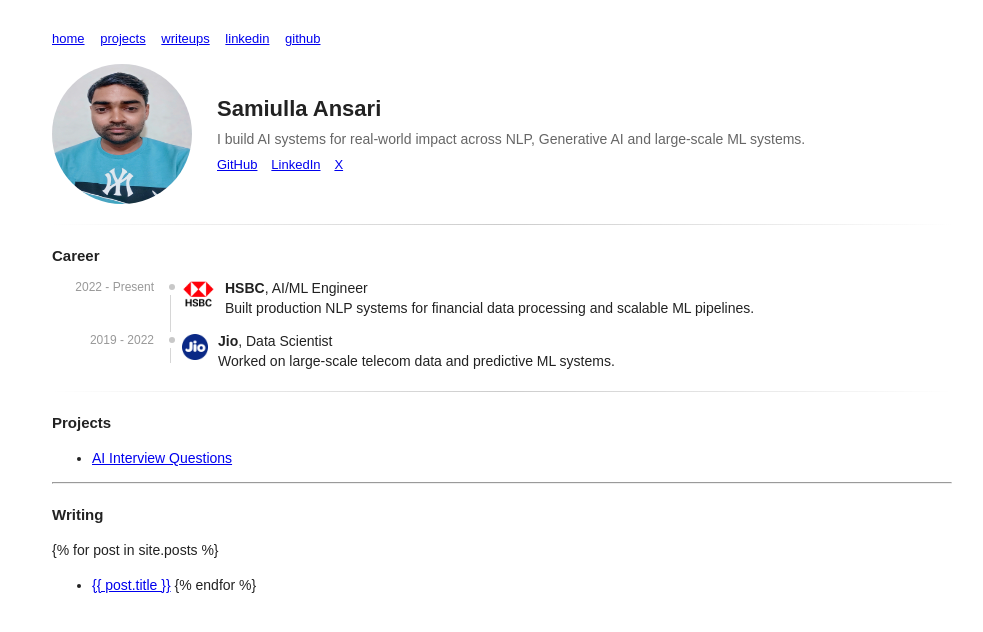
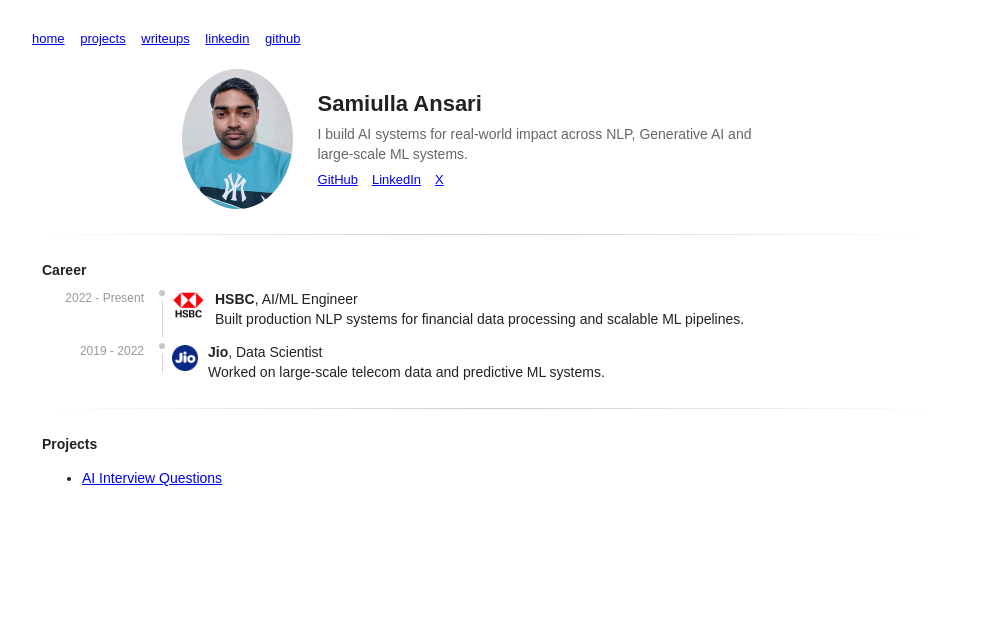
Before and after one commit to samiullaansari/samiullaansari.github.io, a Jekyll site: the page built from index.md, in a window 1280 px wide. Shown: the top 632 px of the page, without its empty margins (158-1141 px from the left). Built offline with Jekyll 4.4.1, drawn with Linux system fonts in a browser that asks for light colours.

Commit message:
Full refinement

```diff
--- a/_layouts/default.html
+++ b/_layouts/default.html
@@ -8,9 +8,7 @@
   <style>
     body {
       font-family: Arial, sans-serif;
-      max-width: 900px;
       margin: 30px auto;
-      padding-left: 40px;
       line-height: 1.45;
       font-size: 14px;
       color: #222;
@@ -18,8 +16,10 @@
 
     /* NAV */
     .nav {
+      max-width: 900px;
+      margin: auto;
       font-size: 13px;
-      margin-bottom: 15px;
+      margin-bottom: 20px;
     }
 
     .nav a {
@@ -28,7 +28,12 @@
       text-decoration: underline;
     }
 
-    /* HEADER */
+    /* HEADER (NARROW + CENTERED) */
+    .header-container {
+      max-width: 600px;
+      margin: auto;
+    }
+
     .header {
       display: flex;
       align-items: center;
@@ -56,36 +61,33 @@
       font-size: 13px;
     }
 
-    /* DIVIDER */
+    /* CONTENT (WIDER) */
+    .content-container {
+      max-width: 900px;
+      margin: auto;
+      padding-left: 20px;
+    }
+
+    /* FULL WIDTH DIVIDER */
     .divider {
       height: 1px;
-      margin: 20px 0;
+      margin: 25px auto;
+      max-width: 900px;
       background: linear-gradient(to right, transparent, #ccc, transparent);
     }
 
-    /* HEADINGS */
-    h2 {
-      font-size: 15px;
-      margin-top: 20px;
-    }
-
-    a {
-      color: #0000EE;
-      text-decoration: underline;
-    }
-
-    /* ===== TIMELINE ===== */
-
+    /* TIMELINE */
     .career {
       position: relative;
+      margin-top: 10px;
     }
 
     .career::before {
       content: "";
       position: absolute;
-      left: 118px;
-      top: 8px;
-      bottom: 8px;
+      left: calc(110px + 10px);
+      top: 10px;
+      bottom: 10px;
       width: 1px;
       background: #d6d6d6;
     }
@@ -93,6 +95,7 @@
     .row {
       display: grid;
       grid-template-columns: 110px 20px 1fr;
+      align-items: start;
       margin-bottom: 14px;
     }
 
@@ -105,6 +108,7 @@
 
     .line {
       display: flex;
+      align-items: center;
       justify-content: center;
       position: relative;
     }
@@ -114,31 +118,24 @@
       height: 6px;
       background: #c8c8c8;
       border-radius: 50%;
-      position: relative;
-      top: 5px;
       z-index: 2;
     }
 
-    /* GAP EFFECT */
     .line::before {
       content: "";
       position: absolute;
       width: 12px;
       height: 16px;
       background: white;
-      top: 0;
       z-index: 1;
     }
 
-    /* CONTENT */
     .content {
       display: flex;
-      align-items: flex-start;
       gap: 10px;
     }
 
     .content-text {
-      flex: 1;
       line-height: 1.4;
     }
 
--- a/index.md
+++ b/index.md
@@ -3,20 +3,22 @@ layout: default
 title: Home
 ---
 
-<div class="header">
+<div class="header-container">
 
-  <img src="/assets/profile.jpg" class="profile-img">
+  <div class="header">
+    <img src="/assets/profile.jpg" class="profile-img">
 
-  <div class="header-text">
-    <h1>Samiulla Ansari</h1>
-    <p class="tagline">
-      I build AI systems for real-world impact across NLP, Generative AI and large-scale ML systems.
-    </p>
+    <div class="header-text">
+      <h1>Samiulla Ansari</h1>
+      <p class="tagline">
+        I build AI systems for real-world impact across NLP, Generative AI and large-scale ML systems.
+      </p>
 
-    <div class="social">
-      <a href="https://github.com/samiullaansari">GitHub</a>
-      <a href="https://www.linkedin.com/in/sami-iitb/">LinkedIn</a>
-      <a href="#">X</a>
+      <div class="social">
+        <a href="https://github.com/samiullaansari">GitHub</a>
+        <a href="https://www.linkedin.com/in/sami-iitb/">LinkedIn</a>
+        <a href="#">X</a>
+      </div>
     </div>
   </div>
 
@@ -24,7 +26,9 @@ title: Home
 
 <div class="divider"></div>
 
-## Career
+<div class="content-container">
+
+<b>Career</b>
 
 <div class="career">
 
@@ -58,16 +62,10 @@ title: Home
 
 <div class="divider"></div>
 
-## Projects
+<b>Projects</b>
 
-- [AI Interview Questions](https://github.com/samiullaansari/AI-Interview-Questions)
+<ul>
+  <li><a href="https://github.com/samiullaansari/AI-Interview-Questions">AI Interview Questions</a></li>
+</ul>
 
----
-
-## Writing
-
-{% raw %}
-{% for post in site.posts %}
-- [{{ post.title }}]({{ post.url }})
-{% endfor %}
-{% endraw %}
+</div>
```
